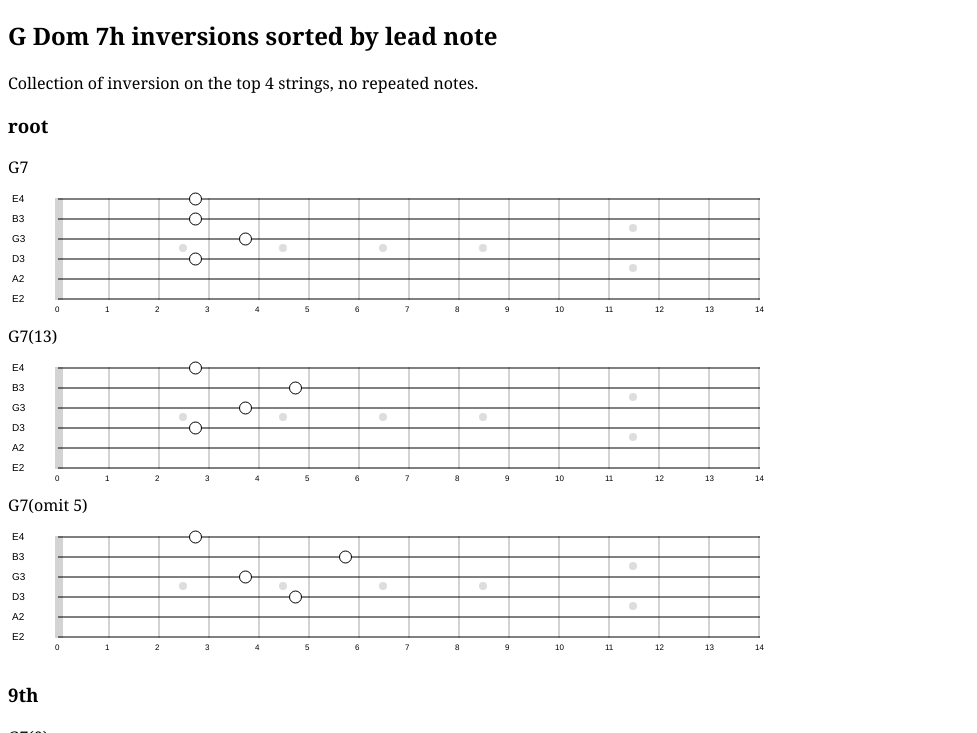
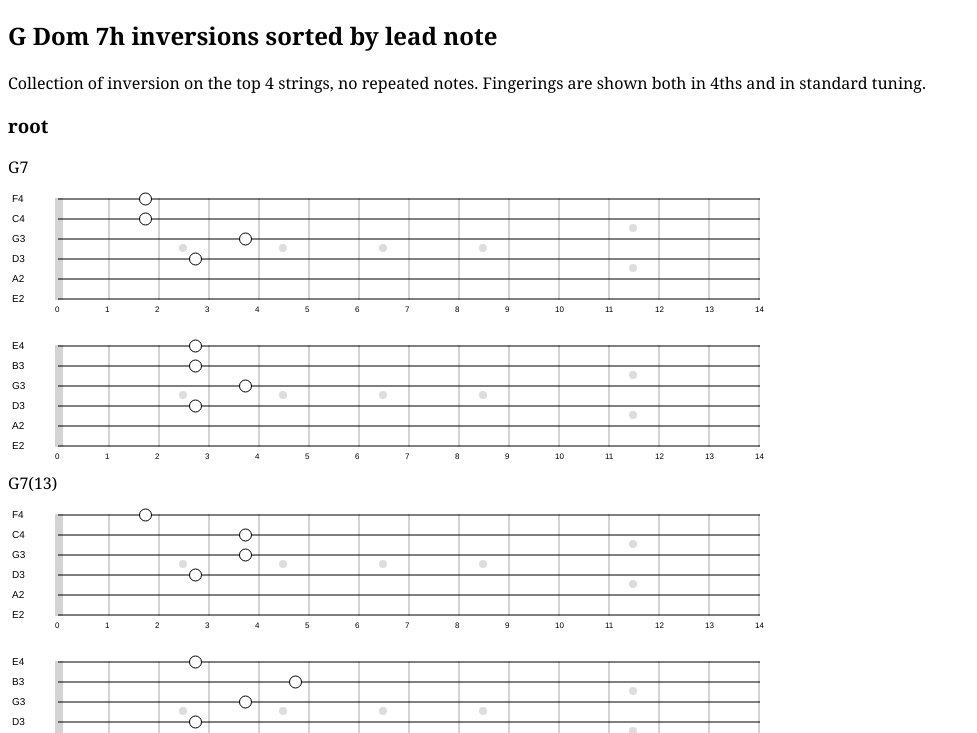
Before and after one commit to txels/fretboards, a website: page dom-chords.html in a window 1280 px wide. Shown: the part 67-800 px from the top of the page, without its empty margins (0-977 px from the left). Drawn offline with Linux system fonts and the light colour scheme.

Commit message:
Be able to configure tuning in drawAll

```diff
--- a/dom-chords.html
+++ b/dom-chords.html
@@ -14,6 +14,8 @@
 
 <h2>G Dom 7h inversions sorted by lead note</h2>
 Collection of inversion on the top 4 strings, no repeated notes.
+
+Fingerings are shown both in 4ths and in standard tuning.
 
 <h3>root</h3>
 G7
@@ -78,6 +80,7 @@ G7(9 13)
 <div class="fb-container" data-frets="14" data-notes="4:e4 3:a4 2:b4 1:f5"></div>
 
 <script>
+    Fretboard.drawAll('.fb-container', Tunings.guitar6.E_4ths);
     Fretboard.drawAll('.fb-container');
 </script>
 </body>
--- a/fretboard.js
+++ b/fretboard.js
@@ -388,7 +388,7 @@ var Fretboard = function(config) {
 };
 
 
-Fretboard.drawAll = function(selector) {
+Fretboard.drawAll = function(selector, tuning) {
     let fretboards = document.querySelectorAll(selector);
 
     fretboards.forEach(function(e) {
@@ -400,7 +400,7 @@ Fretboard.drawAll = function(selector) {
             [startFret, frets] = [0, parseInt(fretdef) || 8];
         }
         let notes = e.dataset["notes"];
-        let fretboard = Fretboard({frets: frets, startFret: startFret, where: e});
+        let fretboard = Fretboard({frets: frets, startFret: startFret, where: e, tuning: tuning});
         if (notes) {
             fretboard.draw(notes);
         }
```
Also changed, not shown: demo.html (+1 -1 lines), 5 other files.
